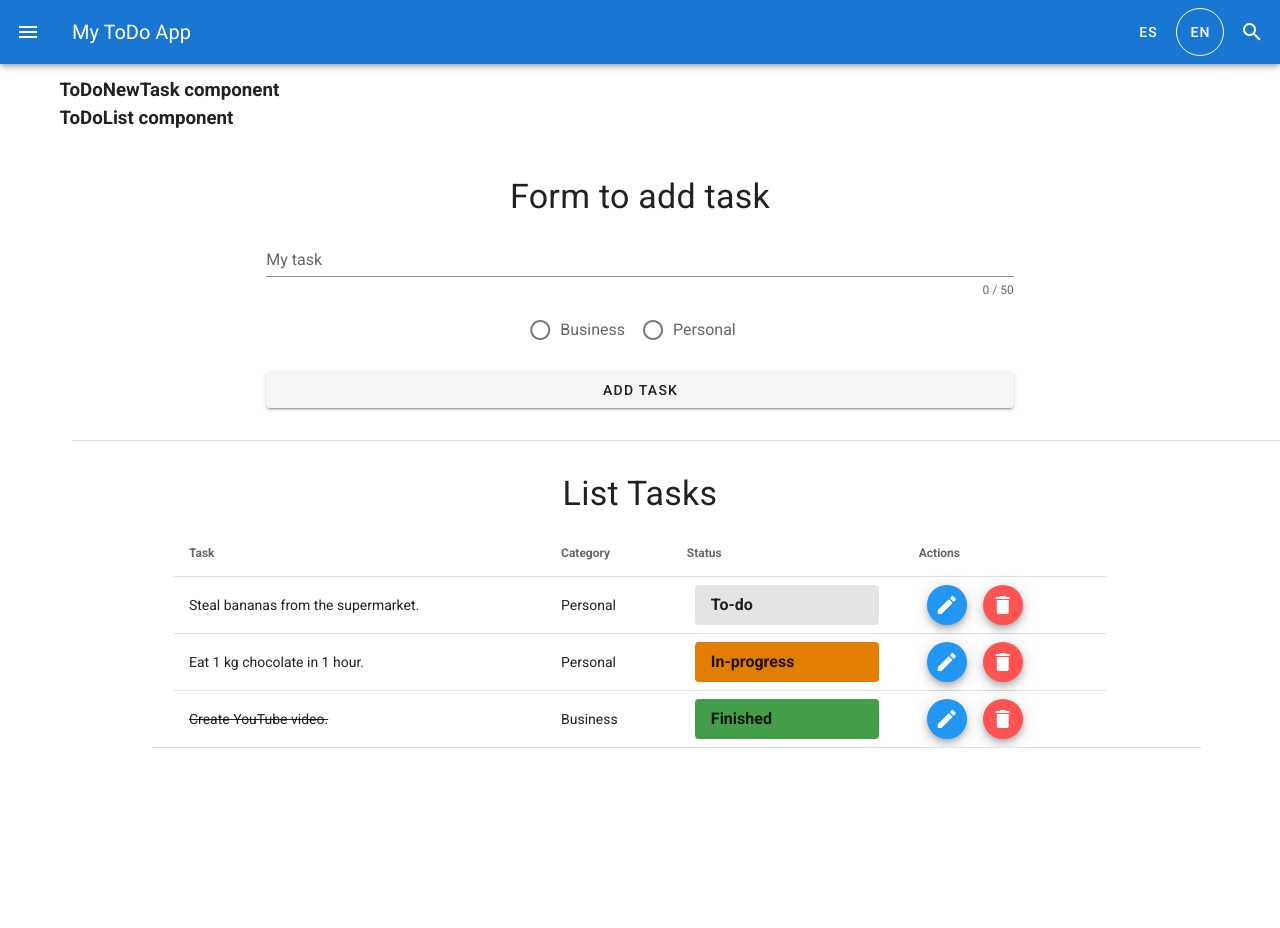
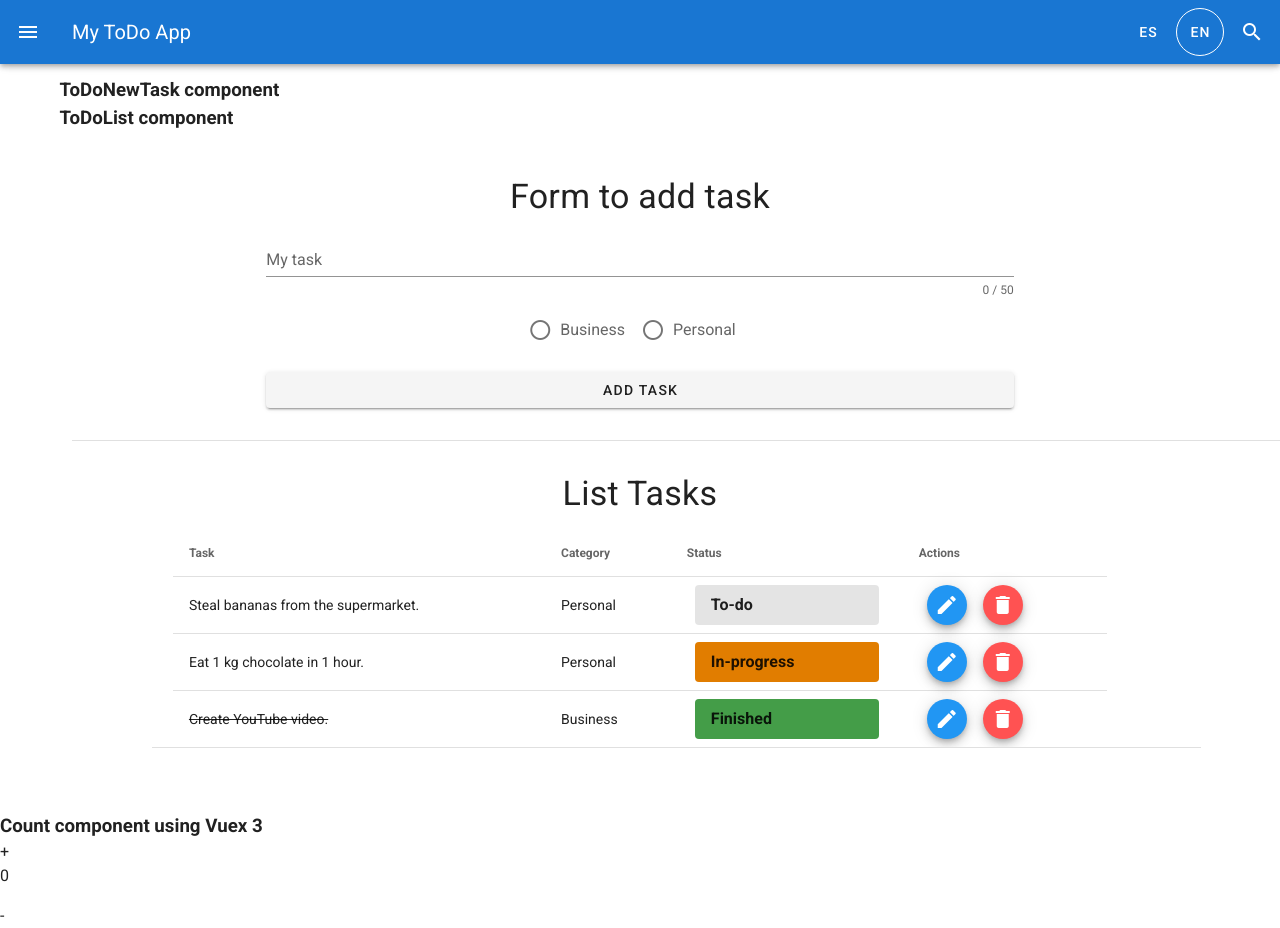
Before and after one commit to Devpaz/todolist-vue, a Vue app: page / in a window 1280 px wide. Before the commit the page ends 812 px from the top, so only its background shows below. Built offline with nearby package versions, Linux system fonts and the light colour scheme.

Commit message:
Added vuex 3 and created a test CountComponent

```diff
--- a/package.json
+++ b/package.json
@@ -11,6 +11,7 @@
     "vue": "^2.6.14",
     "vue-i18n": "8",
     "vuetify": "^2.6.0",
+    "vuex": "^3.6.2",
     "yarn": "^1.22.19"
   },
   "devDependencies": {
--- a/src/App.vue
+++ b/src/App.vue
@@ -21,18 +21,21 @@
       </v-app-bar>
     <v-main>
       <TodoApp/>
+      <CountComponent/>
     </v-main>
   </v-app>
 </template>
 
 <script>
 import TodoApp from '@/components/TodoApp';
+import CountComponent from './components/CountComponent.vue';
 
 export default {
   name: 'App',
 
   components: {
     TodoApp,
+    CountComponent
   },
 
   data: () => ({
--- /dev/null
+++ b/src/components/CountComponent.vue
@@ -0,0 +1,25 @@
+<template>
+  <div>
+    <h3>Count component using Vuex 3</h3>
+    <button @click="increment">+</button>
+    <p>{{ count }}</p>
+    <button @click="decrement">-</button>
+
+  </div>
+</template>
+
+<script>
+import { mapState, mapMutations } from 'vuex'
+export default {
+    computed: {
+        ...mapState(['count'])
+    },
+    methods: {
+        ...mapMutations(['increment', 'decrement'])
+    }
+}
+</script>
+
+<style>
+
+</style>
--- a/src/main.js
+++ b/src/main.js
@@ -2,11 +2,13 @@ import Vue from 'vue'
 import App from './App.vue'
 import vuetify from './plugins/vuetify'
 import i18n from './plugins/i18n.js'
+import store from './store'
 
 Vue.config.productionTip = false
 
 new Vue({
   vuetify,
   i18n,
+  store,
   render: h => h(App)
 }).$mount('#app')
--- /dev/null
+++ b/src/store/index.js
@@ -0,0 +1,18 @@
+import Vue from 'vue'
+import Vuex from 'vuex'
+
+Vue.use(Vuex)
+
+export default new Vuex.Store({
+    state: {
+        count: 0
+    },
+    mutations: {
+        increment(state) {
+            state.count++
+        },
+        decrement(state) {
+            state.count--
+        }
+    }
+})
```
Also changed, not shown: 2 other files (tests, documents, lock files or other folders).
